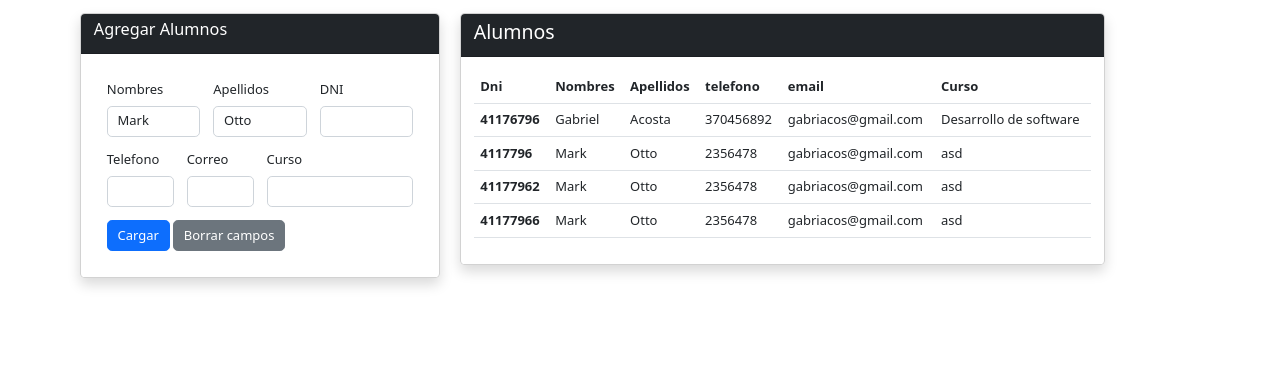
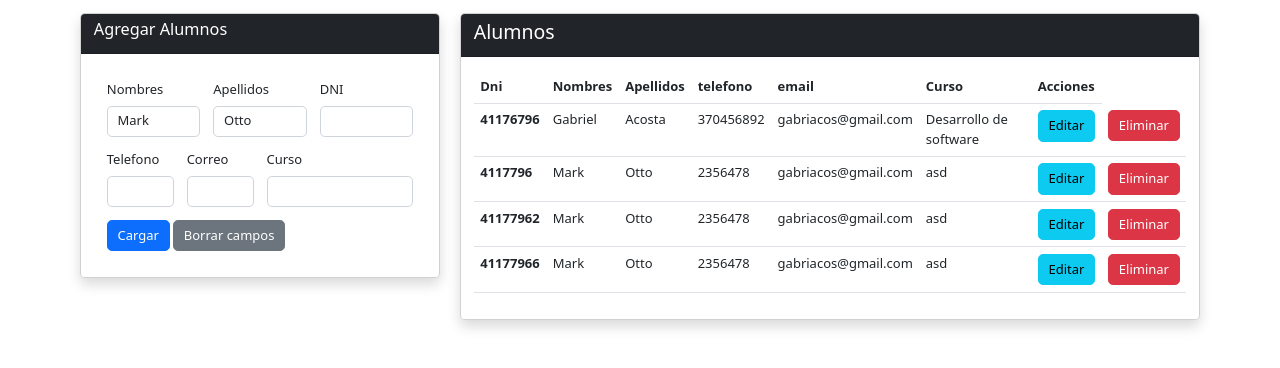
Before and after one commit to gabykap29/ProyectoFinal-Arg-Prog, a Django app: page / in a window 1280 px wide. Shown: the part 60-428 px from the top of the page. Run offline with Django 4.2, Linux system fonts and the light colour scheme; data comes from the database, SQL or seed files in the repository; both versions use the stored data as it was after the commit.

Commit message:
feat: Metodo de eliminación de Alumnos agregado

```diff
--- a/Alumnos/templates/gestionAlumnos.html
+++ b/Alumnos/templates/gestionAlumnos.html
@@ -101,7 +101,7 @@
                       </form>
                   </div>
                 </div>
-                <div class="col-sm-7">
+                <div class="col-8">
                     <div class="card shadow">
                         <div class="card-header text-bg-dark">
                             <h4>Alumnos</h4>
@@ -116,6 +116,7 @@
                                         <th scope="col">telefono</th>
                                         <th scope="col">email</th>
                                         <th scope="col">Curso</th>
+                                        <th colspan="" >Acciones</th>
                                     </tr>
                                 </thead>
                                 <tbody>
@@ -127,6 +128,8 @@
                                         <td>{{i.telefono}}</td>
                                         <td>{{i.email}}</td>
                                         <td>{{i.curso}}</td>
+                                        <td><a href="editarAlumno/{{i.DNI}}" class="btn btn-info">Editar</a></td>
+                                        <td><a href="eliminarAlumno/{{i.DNI}}" class="btn btn-danger">Eliminar</a></td>
                                     </tr>
                                     {%endfor%}
                                 </tbody>
--- a/Alumnos/urls.py
+++ b/Alumnos/urls.py
@@ -3,4 +3,6 @@ from . import views
 urlpatterns = [
     path('',views.home,name='home'),
     path('registrarAlumno/',views.registrarAlumno,name='registrarAlumno'),
+    path('editarAlumno/<DNI>',views.editarAlumno,name='editarAlumno'),
+    path('eliminarAlumno/<DNI>/',views.eliminarAlumno,name='eliminarAlumno'),
 ]
--- a/Alumnos/views.py
+++ b/Alumnos/views.py
@@ -21,3 +21,10 @@ def registrarAlumno(request):
         curso=curso
     )
     return redirect('/')
+def eliminarAlumno(request, DNI):
+    Alumno.objects.filter(DNI = DNI).delete()
+    return redirect('/')
+
+def editarAlumno(request, DNI):
+    alumno = Alumno.objects.get(DNI = DNI)
+    return render(request, 'editarAlumno.html', {'alumno':alumno})
```
Also changed, not shown: alumnado.db.sqlite3.
